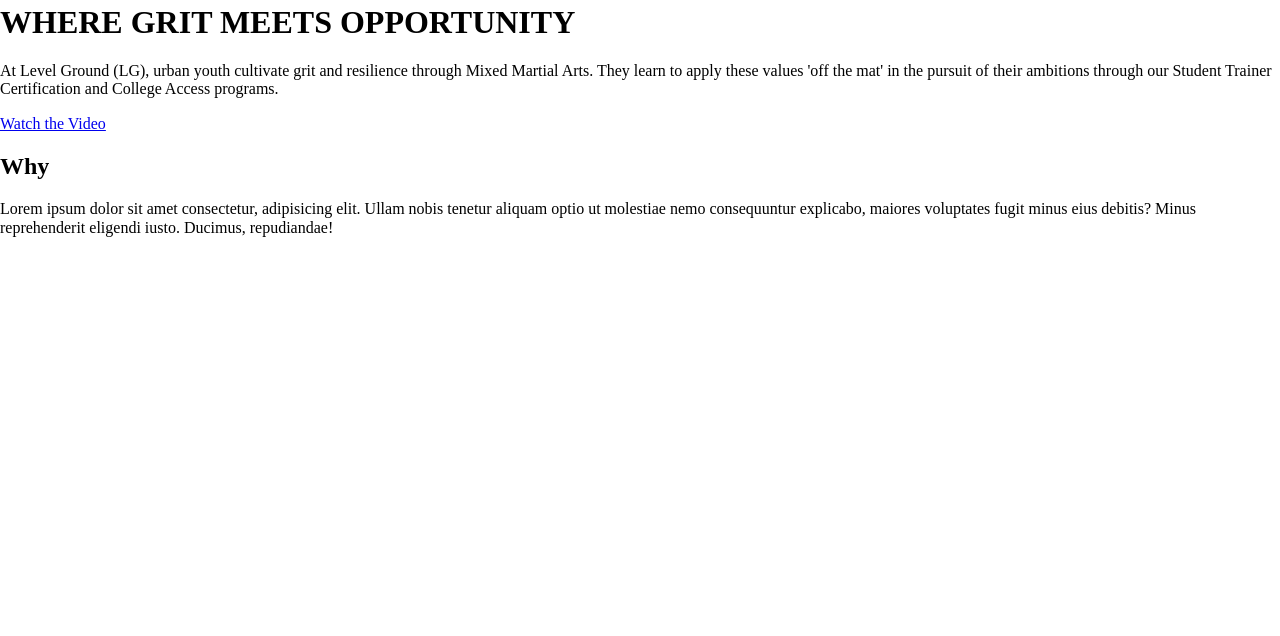
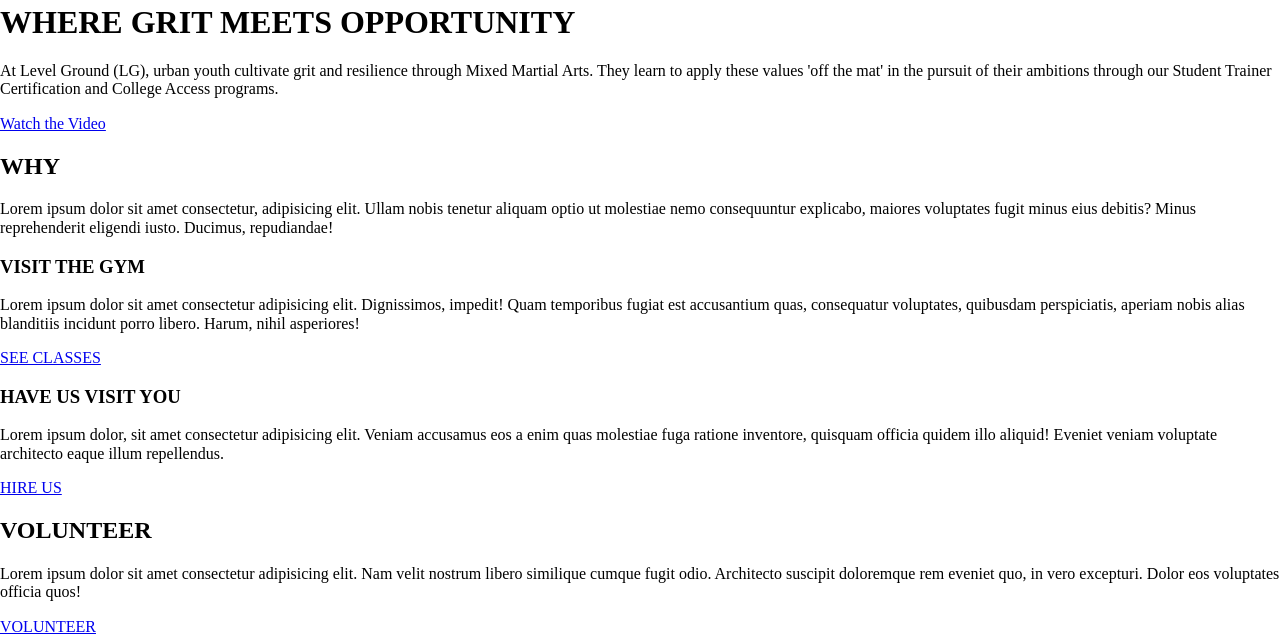
Before and after one commit to schneedotdev/level-ground-mma, a plain HTML site: page index.html in a window 1280 px wide. Shown: the part 1291-1927 px from the top of the page. Before the commit the page ends 1544 px from the top, so only its background shows below. Drawn offline with Linux system fonts and the light colour scheme.

Commit message:
structure updates

```diff
--- a/index.html
+++ b/index.html
@@ -16,8 +16,8 @@
 		<header class="primary-header">
 			<nav class="primary-nav">
 				<ul class="nav-list">
-					<li><a class="nav-link" href="#">Classes</a></li>
-					<li><a class="nav-link" href="#">Hire Us</a></li>
+					<li><a class="nav-link" href="#">CLASSES</a></li>
+					<li><a class="nav-link" href="#">HIRE US</a></li>
 				</ul>
 
 				<img class="logo" src="images/logo.png" alt="level ground logo">
@@ -37,11 +37,30 @@
 		</main>
 
 		<section class="section-why">
-			<h2 class="why-title">Why</h2>
+			<h2 class="why-title">WHY</h2>
 
 			<p class="why-text">Lorem ipsum dolor sit amet consectetur, adipisicing elit. Ullam nobis tenetur aliquam optio ut molestiae nemo consequuntur explicabo, maiores voluptates fugit minus eius debitis? Minus reprehenderit eligendi iusto. Ducimus, repudiandae!</p>
 		</section>
 
+		<section class="section-split">
+			<section class="split-left">
+				<h3 class="split-title">VISIT THE GYM</h3>
+				<p class="split-text">Lorem ipsum dolor sit amet consectetur adipisicing elit. Dignissimos, impedit! Quam temporibus fugiat est accusantium quas, consequatur voluptates, quibusdam perspiciatis, aperiam nobis alias blanditiis incidunt porro libero. Harum, nihil asperiores!</p>
+				<a class="page-link" href="#">SEE CLASSES</a>
+			</section>
+
+			<section class="split-right">
+				<h3 class="split-title">HAVE US VISIT YOU</h3>
+				<p class="split-text">Lorem ipsum dolor, sit amet consectetur adipisicing elit. Veniam accusamus eos a enim quas molestiae fuga ratione inventore, quisquam officia quidem illo aliquid! Eveniet veniam voluptate architecto eaque illum repellendus.</p>
+				<a class="page-link" href="#">HIRE US</a>
+			</section>
+		</section>
+
+		<section class="section-volunteer">
+			<h2 class="volunteer-title">VOLUNTEER</h2>
+			<p class="volunteer-text">Lorem ipsum dolor sit amet consectetur adipisicing elit. Nam velit nostrum libero similique cumque fugit odio. Architecto suscipit doloremque rem eveniet quo, in vero excepturi. Dolor eos voluptates officia quos!</p>
+			<a class="page-link" href="#">VOLUNTEER</a>
+		</section>
 
 
 		<footer class="primary-footer">
```
